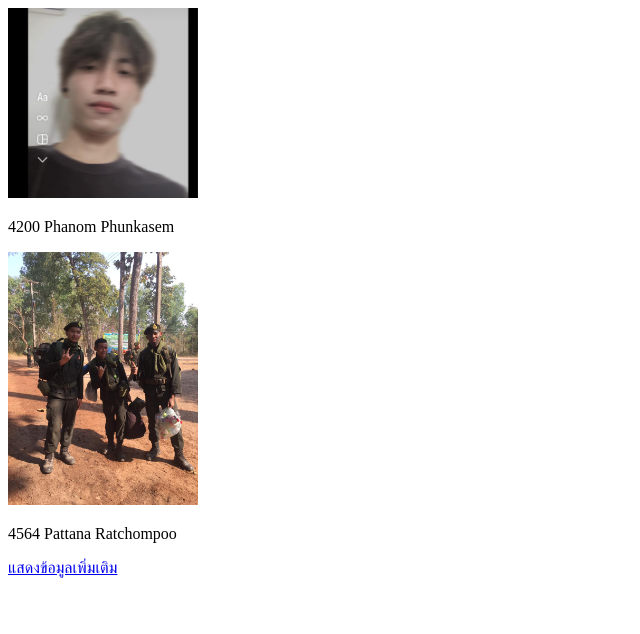
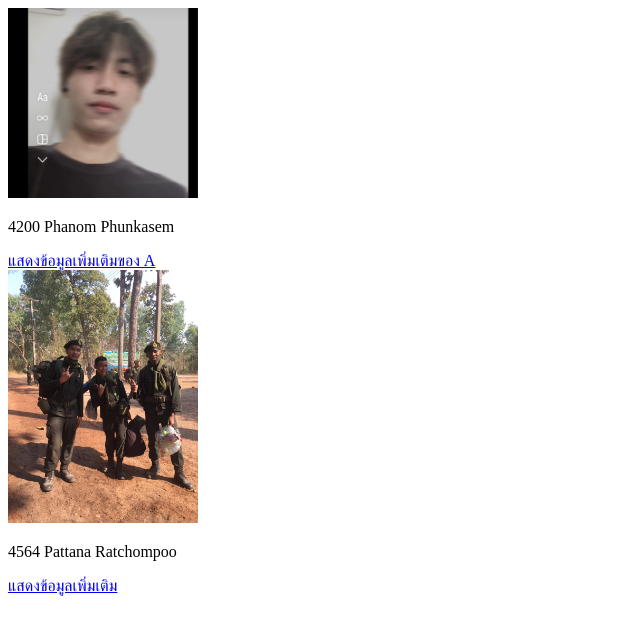
Before and after one commit to Phanom1/lap3AB, a plain HTML site: page index.html in a window 1280 px wide. Shown: the whole page, without its empty margins (0-640 px from the left). Drawn offline with Linux system fonts and the light colour scheme.

Commit message:
Step 12 A

```diff
--- a/index.html
+++ b/index.html
@@ -4,8 +4,9 @@
 </head>
 <body>
   <div>
-    <img width="15%" src="A.jpg" alt="">
+    <img width="15%"  src="A.jpg" alt="">
     <p>4200 Phanom Phunkasem</p>
+    <a href="A.html">แสดงข้อมูลเพิ่มเติมของ A</a><br>
 
     <img width="15%" src="B.jpg" alt="">
     <p>4564 Pattana Ratchompoo</p>
```
Also changed, not shown: A.html (added, +1 -0 lines).
